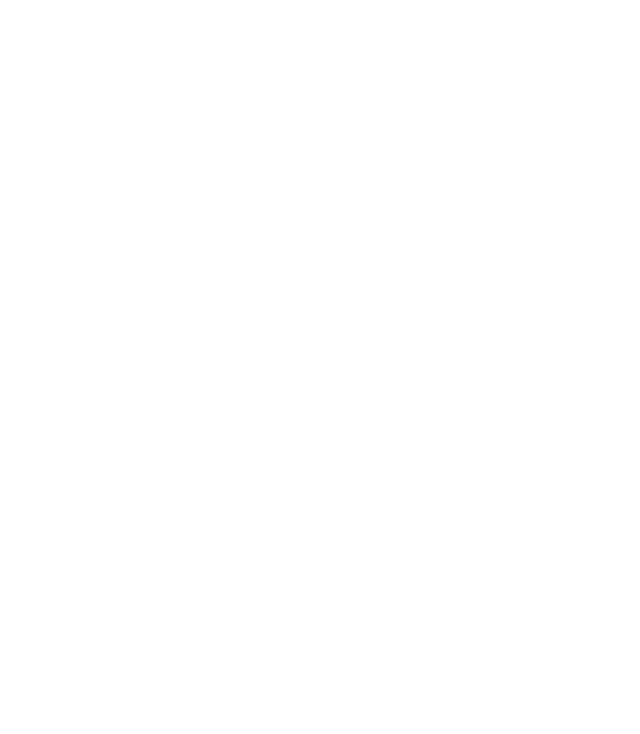
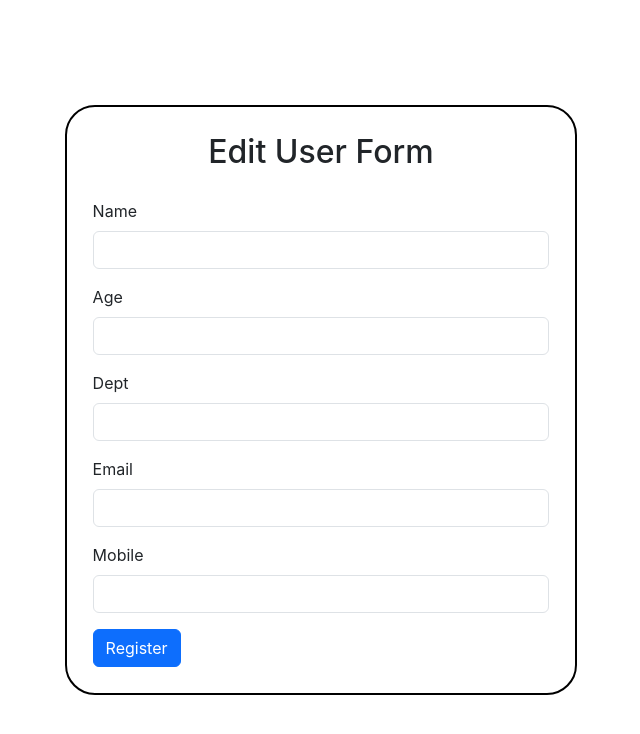
Before and after one commit to ManojNambiraj/qtree-ReactJS-Dec24, a React (Create React App) app: page /edit/1 in a window 1280 px wide. Before the commit this address had no page. Shown: the top 734 px of the page, without its empty margins (319-959 px from the left). Built offline with nearby package versions, Linux system fonts and the light colour scheme; no server answers.

Commit message:
CRUD APP Final class

```diff
--- a/src/CRUDApp.js
+++ b/src/CRUDApp.js
@@ -2,6 +2,7 @@ import React from 'react'
 import { BrowserRouter, Route, Routes } from 'react-router-dom'
 import UsersList from './UsersList'
 import CreateUser from './CreateUser'
+import EditUser from './EditUser'
 
 function CRUDApp() {
   return (
@@ -9,6 +10,7 @@ function CRUDApp() {
       <Routes>
         <Route path='/' element={<UsersList />} />
         <Route path='/create' element={<CreateUser />} />
+        <Route path='/edit/:id' element={<EditUser />} />
       </Routes>
     </BrowserRouter>
   )
@@ -16,6 +18,6 @@ function CRUDApp() {
 
 export default CRUDApp
 
-// CRUD         --> Create Read Update  Delete
+// CRUD         --> Create  Read Update  Delete
 
 // HTTP methods -->  POST   GET   PUT    DELETE
--- /dev/null
+++ b/src/EditUser.js
@@ -0,0 +1,130 @@
+import axios from "axios";
+import React, { useEffect, useState } from "react";
+import { useNavigate, useParams } from "react-router-dom";
+
+function EditUser() {
+  const navigate = useNavigate();
+  const { id } = useParams();
+
+  const [userInput, setUserInput] = useState({
+    name: "",
+    age: "",
+    dept: "",
+    email: "",
+    mobile: "",
+  });
+
+  useEffect(() => {
+    getUser();
+  }, []);
+
+  const getUser = async () => {
+    const user = await axios.get(
+      `https://678fafb449875e5a1a92f112.mockapi.io/students/${id}`
+    );
+
+    setUserInput(user.data);
+  };
+
+  const handleChange = ({ target: { name, value } }) => {
+    setUserInput({ ...userInput, [name]: value });
+  };
+
+  const handleSubmit = async (e) => {
+    e.preventDefault();
+
+    const { name, age, dept, email, mobile } = userInput;
+
+    const putData = await axios.put(
+      `https://678fafb449875e5a1a92f112.mockapi.io/students/${id}`,
+      {
+        name,
+        age,
+        dept,
+        email,
+        mobile,
+      }
+    );
+
+   if(putData.statusText == "OK"){
+    navigate("/")
+   }
+  };
+
+  return (
+    <div>
+      <div className="register-form">
+        <form onSubmit={handleSubmit}>
+          <h2 style={{ textAlign: "center", paddingBottom: "20px" }}>
+            Edit User Form
+          </h2>
+          <div class="mb-3">
+            <label for="exampleInputEmail1" class="form-label">
+              Name
+            </label>
+            <input
+              type="text"
+              class="form-control"
+              name="name"
+              value={userInput.name}
+              onChange={handleChange}
+            />
+          </div>
+          <div class="mb-3">
+            <label for="exampleInputPassword1" class="form-label">
+              Age
+            </label>
+            <input
+              type="number"
+              class="form-control"
+              name="age"
+              value={userInput.age}
+              onChange={handleChange}
+            />
+          </div>
+          <div class="mb-3">
+            <label for="exampleInputEmail1" class="form-label">
+              Dept
+            </label>
+            <input
+              type="text"
+              class="form-control"
+              name="dept"
+              value={userInput.dept}
+              onChange={handleChange}
+            />
+          </div>
+          <div class="mb-3">
+            <label for="exampleInputEmail1" class="form-label">
+              Email
+            </label>
+            <input
+              type="email"
+              class="form-control"
+              name="email"
+              value={userInput.email}
+              onChange={handleChange}
+            />
+          </div>
+          <div class="mb-3">
+            <label for="exampleInputEmail1" class="form-label">
+              Mobile
+            </label>
+            <input
+              type="number"
+              class="form-control"
+              name="mobile"
+              value={userInput.mobile}
+              onChange={handleChange}
+            />
+          </div>
+          <button type="submit" class="btn btn-primary">
+            Register
+          </button>
+        </form>
+      </div>
+    </div>
+  );
+}
+
+export default EditUser;
--- a/src/UsersList.js
+++ b/src/UsersList.js
@@ -17,6 +17,14 @@ function UsersList() {
     setState(userData.data);
   };
 
+  const handleDelete = async (id) => {
+    await axios.delete(
+      `https://678fafb449875e5a1a92f112.mockapi.io/students/${id}`
+    );
+
+    getData();
+  };
+
   return (
     <div>
       <Link to={"/create"} className="btn btn-primary m-3">
@@ -32,18 +40,35 @@ function UsersList() {
             <th scope="col">Email</th>
             <th scope="col">Mobile</th>
             <th scope="col">Dept</th>
+            <th scope="col">Actions</th>
           </tr>
         </thead>
         <tbody>
-          {state.map((item) => {
+          {state.map((item, index) => {
             return (
               <tr>
-                <th scope="row">{item.id}</th>
+                <th scope="row">{index + 1}</th>
                 <td>{item.name}</td>
                 <td>{item.age}</td>
                 <td>{item.email}</td>
                 <td>{item.mobile}</td>
                 <td>{item.dept}</td>
+                <td>
+                  <Link
+                    to={`/edit/${item.id}`}
+                    className="btn btn-success btn-sm"
+                  >
+                    Edit
+                  </Link>
+                  <button
+                    className="btn btn-danger btn-sm"
+                    onClick={() => {
+                      handleDelete(item.id);
+                    }}
+                  >
+                    Delete
+                  </button>
+                </td>
               </tr>
             );
           })}
```
